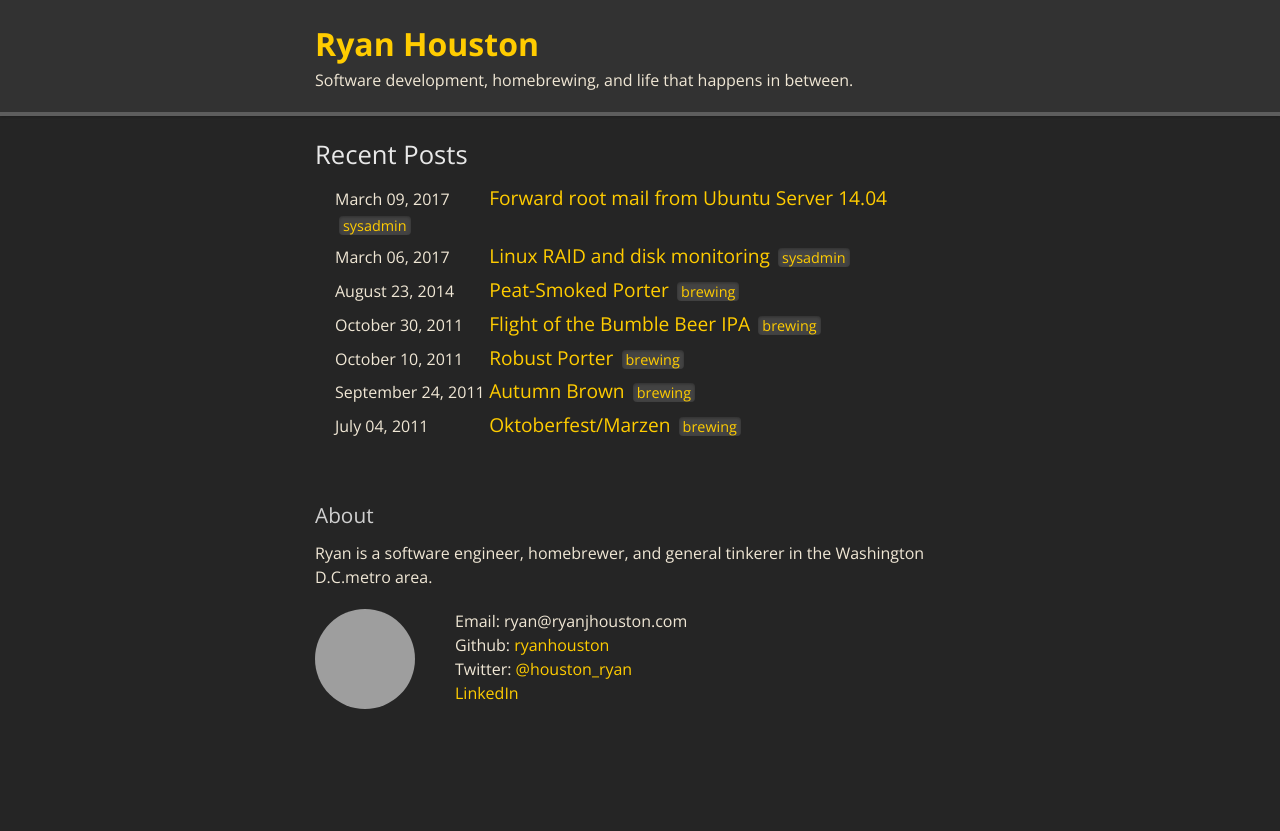
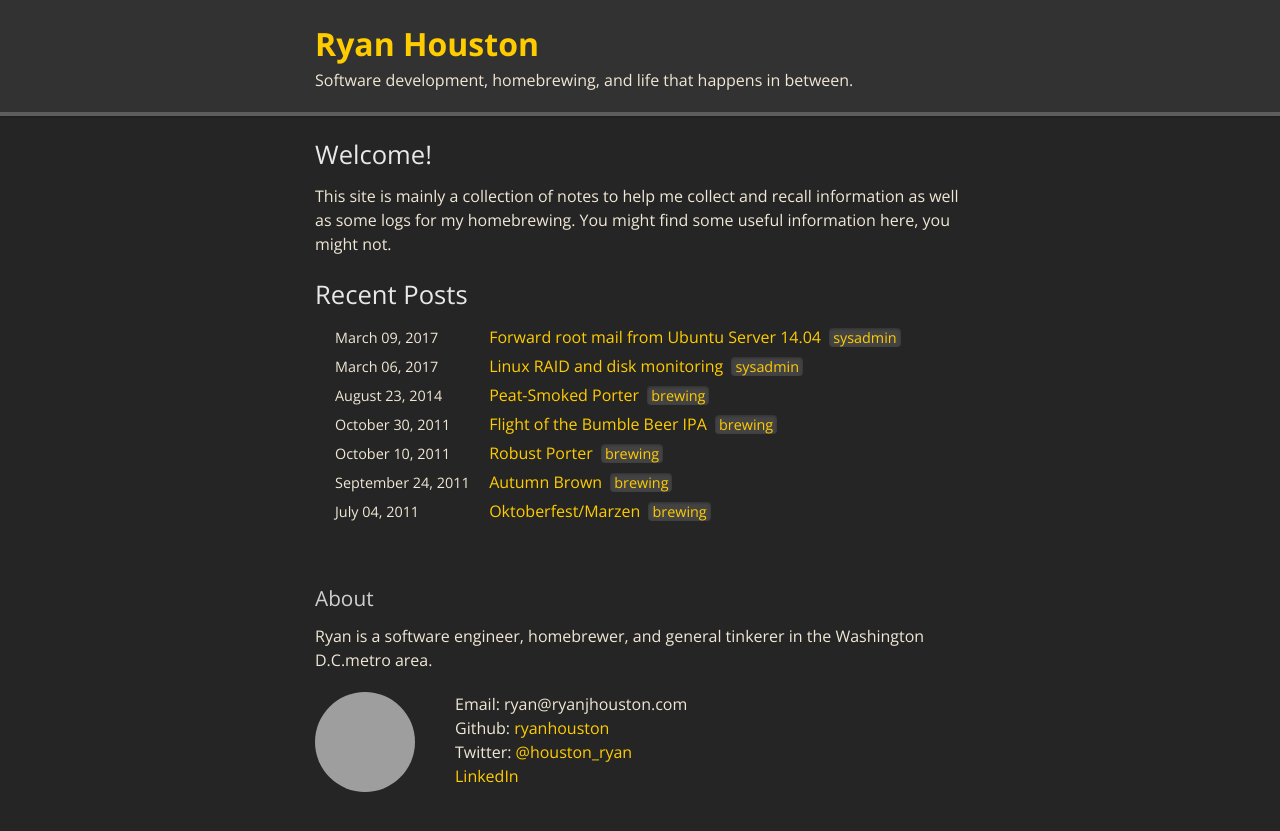
Before and after one commit to ryanhouston/ryanjhouston.com, a Jekyll site: the page built from index.html, in a window 1280 px wide. Shown: the top 831 px of the page. Built offline with Jekyll 4.4.1, drawn with Linux system fonts in a browser that asks for light colours; grey boxes are pictures that could not be loaded.

Commit message:
Add a little intro section
Also break out some includes and minor typography change.

```diff
--- /dev/null
+++ b/_includes/footer.html
@@ -0,0 +1,12 @@
+<footer id="footer">
+  <h3>About</h3>
+  <p>Ryan is a software engineer, homebrewer, and general tinkerer in the
+  Washington D.C.metro area.</p>
+  {% avatar ryanhouston size=100 %}
+  <ul id="author-contacts">
+    <li>Email: ryan@ryanjhouston.com</li>
+    <li>Github: <a href="https://github.com/ryanhouston">ryanhouston</a></li>
+    <li>Twitter: <a href="https://twitter.com/houston_ryan">@houston_ryan</a></li>
+    <li><a href="https://www.linkedin.com/in/ryan-houston-415b415/">LinkedIn</a></li>
+  </ul>
+</footer>
--- /dev/null
+++ b/_includes/intro.html
@@ -0,0 +1,6 @@
+<h2>Welcome!</h2>
+<p>
+This site is mainly a collection of notes to help me collect and recall
+information as well as some logs for my homebrewing. You might find some useful
+information here, you might not.
+</p>
--- a/_layouts/default.html
+++ b/_layouts/default.html
@@ -11,6 +11,7 @@
     <meta name="viewport" content="width=device-width, initial-scale=1, user-scalable=no">
   </head>
   <body>
+
     <header id="header">
       <h1><a href="/">{{ site.author }}</a></h1>
       <p>{{ site.description }}</p>
@@ -20,17 +21,7 @@
       {{ content }}
     </section>
 
-    <footer id="footer">
-      <h3>About</h3>
-      <p>Ryan is a software engineer, homebrewer, and general tinkerer in the
-      Washington D.C.metro area.</p>
-      {% avatar ryanhouston size=100 %}
-      <ul id="author-contacts">
-        <li>Email: ryan@ryanjhouston.com</li>
-        <li>Github: <a href="https://github.com/ryanhouston">ryanhouston</a></li>
-        <li>Twitter: <a href="https://twitter.com/houston_ryan">@houston_ryan</a></li>
-        <li><a href="https://www.linkedin.com/in/ryan-houston-415b415/">LinkedIn</a></li>
-      </ul>
-    </footer>
+    {% include footer.html %}
+
   </body>
 </html>
--- a/_sass/posts.scss
+++ b/_sass/posts.scss
@@ -10,10 +10,7 @@
   .post-date {
     display: inline-block;
     min-width: 150px;
-  }
-
-  .post-title {
-    font-size: 1.2em;
+    font-size: .9em;
   }
 
   @media(max-width: 600px) {
--- a/index.html
+++ b/index.html
@@ -1,6 +1,8 @@
 ---
 layout: default
 ---
+
+{% include intro.html %}
 
 <section class="recent-posts">
   <h2>Recent Posts</h2>
```
